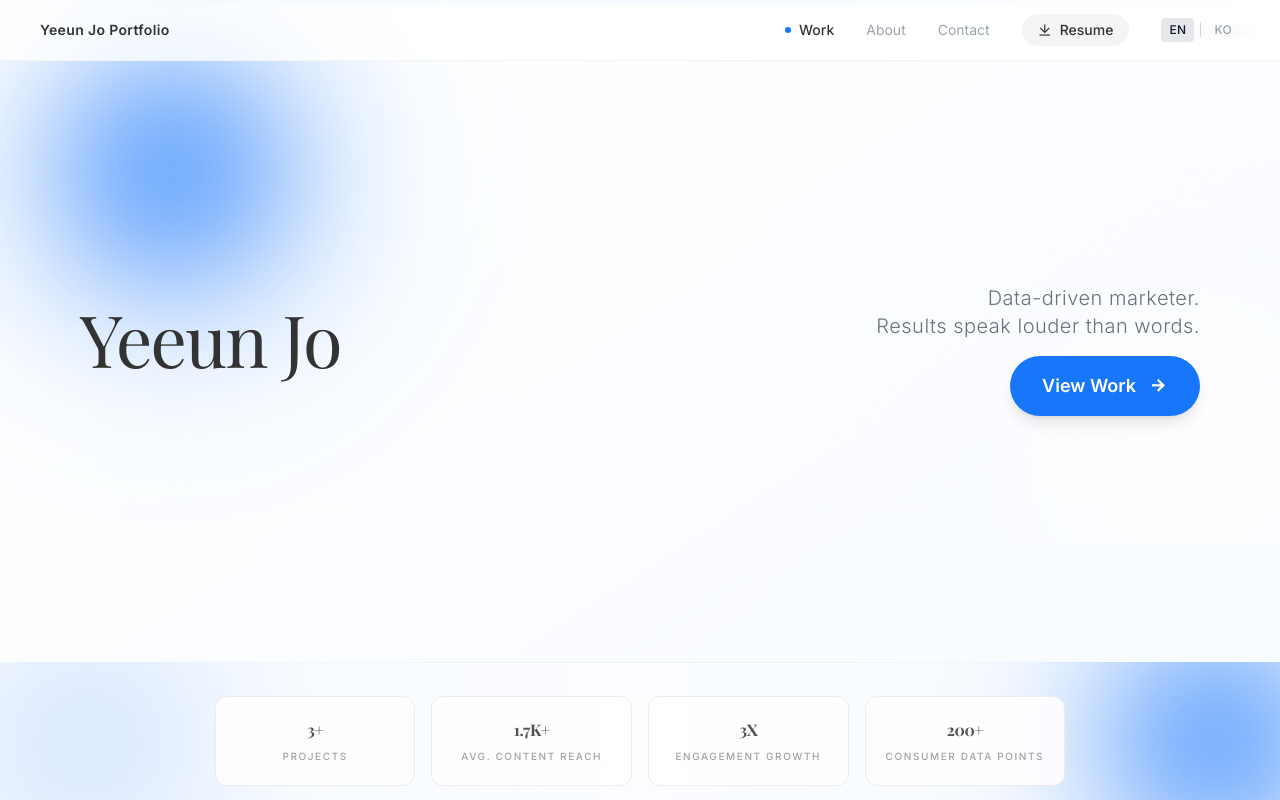
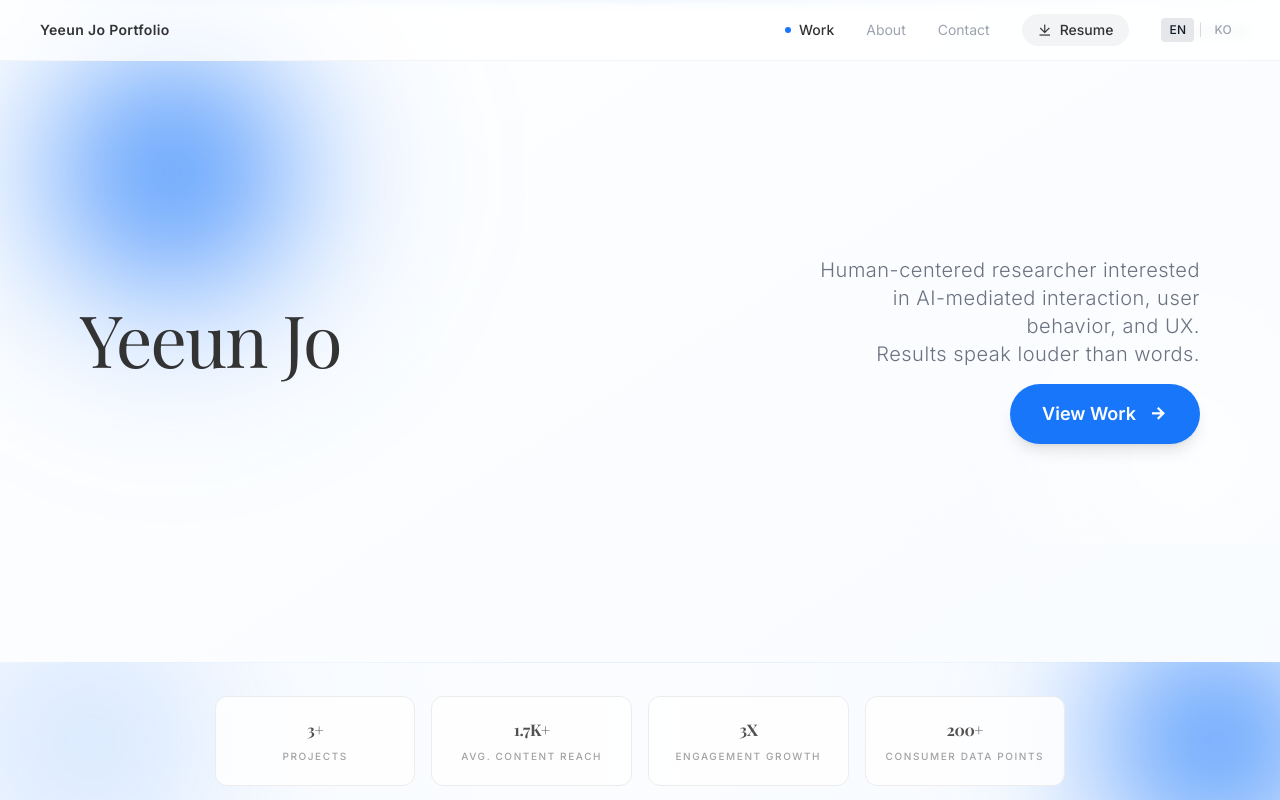
Before and after one commit to yeeunracheljo/yeeunj, a React (Vite) app: page / in a window 1280 px wide. Shown: the top 800 px of the page. Built offline with nearby package versions, Linux system fonts and the light colour scheme.

Commit message:
3254215421543254

```diff
--- a/src/i18n/local/en/home.ts
+++ b/src/i18n/local/en/home.ts
@@ -1,6 +1,6 @@
 export default {
   // Hero
-  "hero.tagline1": "Data-driven marketer.",
+  "hero.tagline1": "Human-centered researcher interested in AI-mediated interaction, user behavior, and UX.",
   "hero.tagline2": "Results speak louder than words.",
   "hero.name": "Yeeun Jo",
   "hero.location": "Location",
--- a/src/i18n/local/ko/home.ts
+++ b/src/i18n/local/ko/home.ts
@@ -1,6 +1,6 @@
 export default {
   // Hero
-  "hero.tagline1": "데이터 중심 마케터.",
+  "hero.tagline1": "AI 매개 상호작용, 사용자 행동, UX에 관심 있는 인간 중심 리서처.",
   "hero.tagline2": "결과가 말을 대신합니다.",
   "hero.name": "조예은",
   "hero.location": "위치",
```
